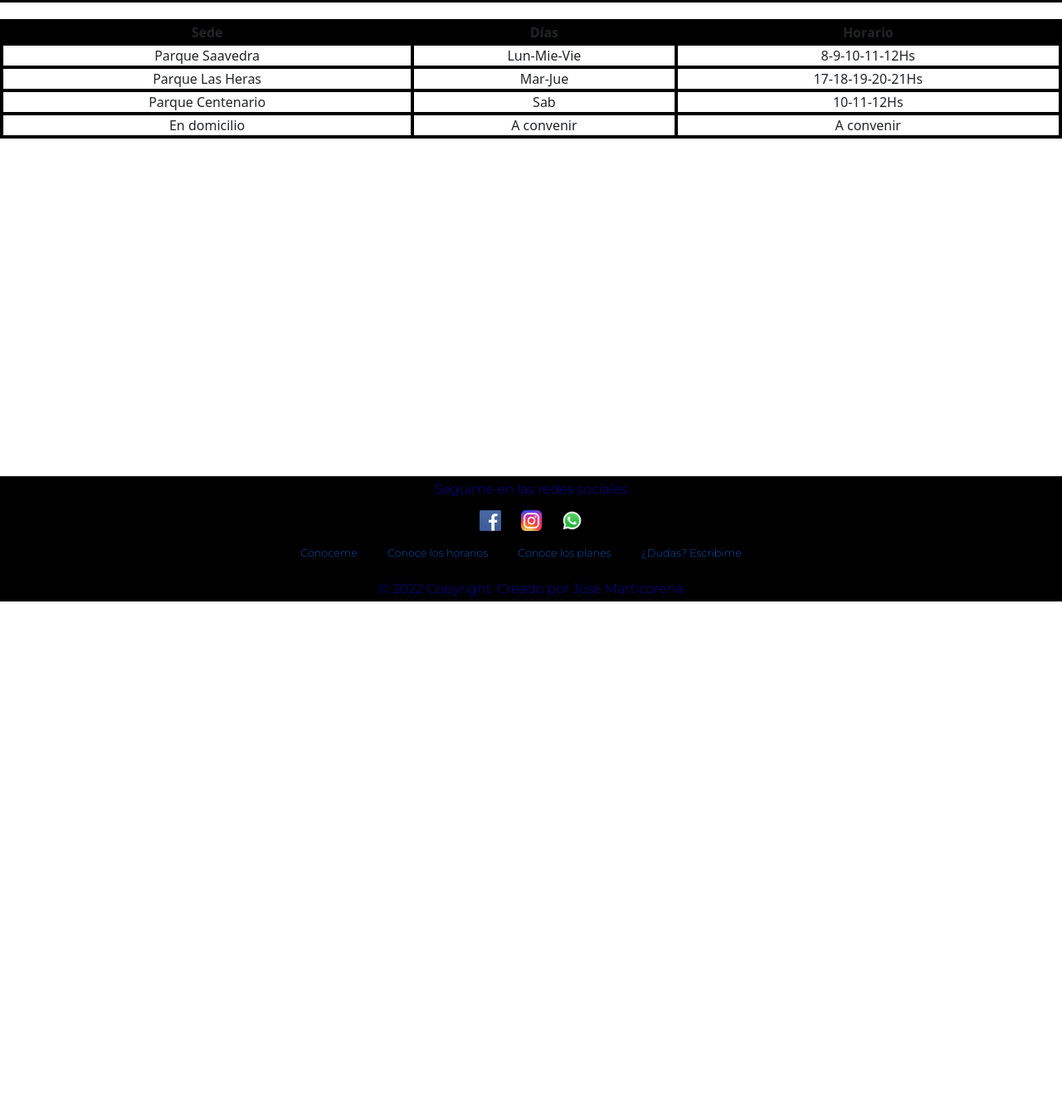
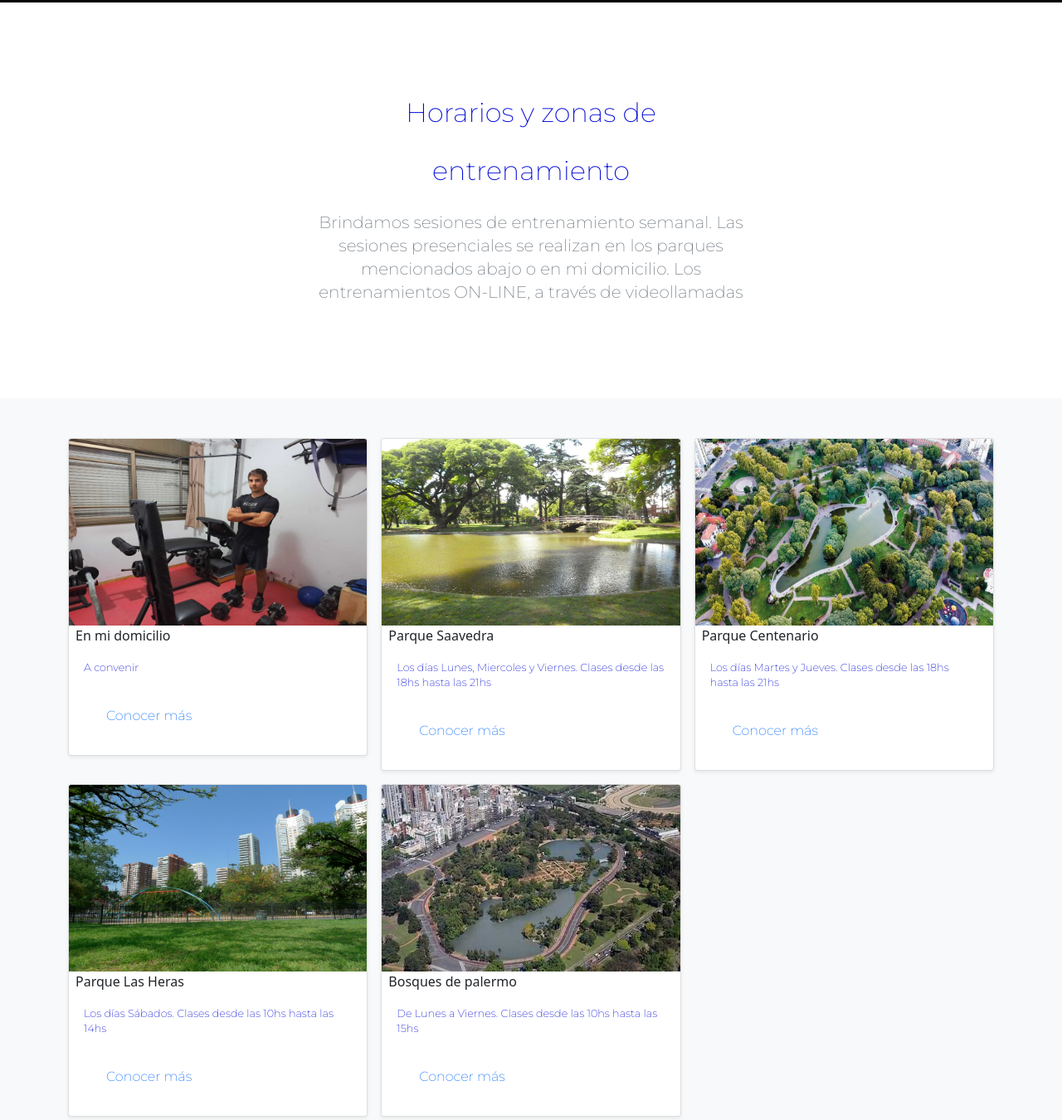
Before and after one commit to GordoHelado/LD.Trainer, a website: page pages/horarios.html in a window 1280 px wide. Shown: the part 51-1401 px from the top of the page at 83% size. Before the commit the page ends 800 px from the top, so only its background shows below. Drawn offline with nearby package versions, Linux system fonts and the light colour scheme.

Commit message:
final_final

```diff
--- a/pages/horarios.html
+++ b/pages/horarios.html
@@ -37,35 +37,112 @@
         </div>
     </nav>
     <main>
-        <section>
-            <table>
-                <thead>
-                    <th>Sede</th>
-                    <th>Días</th>
-                    <th>Horario</th>
-                </thead>
-                <tr>
-                    <td>Parque Saavedra</td>
-                    <td>Lun-Mie-Vie</td>
-                    <td>8-9-10-11-12Hs</td>
-                </tr>
-                <tr>
-                    <td>Parque Las Heras</td>
-                    <td>Mar-Jue</td>
-                    <td>17-18-19-20-21Hs</td>
-                </tr>
-                <tr>
-                    <td>Parque Centenario</td>
-                    <td>Sab</td>
-                    <td>10-11-12Hs</td>
-                </tr>
-                <tr>
-                    <td>En domicilio</td>
-                    <td>A convenir</td>
-                    <td>A convenir</td>
-                </tr>
-            </table>
-        </section>
+
+<section class="py-5 text-center container">
+    <div class="row py-lg-5">
+      <div class="col-lg-6 col-md-8 mx-auto">
+        <h1 class="fw-light">Horarios y zonas de entrenamiento</h1>
+        <p class="lead text-muted">Brindamos sesiones de entrenamiento semanal. Las sesiones presenciales se realizan en los parques mencionados abajo o en mi domicilio. Los entrenamientos ON-LINE, a través de videollamadas</p>
+
+        </div>
+    </div>
+  </section>
+
+  <div class="album py-5 bg-light">
+    <div class="container">
+
+      <div class="row row-cols-1 row-cols-sm-2 row-cols-md-3 g-3">
+      <div class="col">
+          <div class="card shadow-sm"><img src="../img/image_profe.jfif" class="bd-placeholder-img card-img-top" width="100%" height="225" alt="">
+            <text x="50%" y="50%" fill="#eceeef"class="px-2" >En mi domicilio</text>
+
+            <div class="card-body">
+              <p class="card-text">A convenir</p>
+              <div class="d-flex justify-content-between align-items-center">
+                <div class="btn-group">
+                  <button type="button" class="btn btn-sm mx-2 my-2"><a class="button-send" href="../pages/error_404.html">Conocer más</a></button>
+                  </div>
+
+              </div>
+            </div>
+          </div>
+        </div>
+
+        <div class="col">
+          <div class="card shadow-sm"><img src="../img/parque-saavedra.jpg" class="bd-placeholder-img card-img-top" width="100%" height="225" alt="">
+            <text x="50%" y="50%" fill="#eceeef"class="px-2" >Parque Saavedra</text>
+
+            <div class="card-body">
+              <p class="card-text">Los días Lunes, Miercoles y Viernes. Clases desde las 18hs hasta las 21hs</p>
+              <div class="d-flex justify-content-between align-items-center">
+                <div class="btn-group">
+                  <button type="button" class="btn btn-sm mx-2 my-2"><a class="button-send" href="../pages/error_404.html">Conocer más</a></button>
+                  </div>
+
+              </div>
+            </div>
+          </div>
+        </div>
+
+
+        <div class="col">
+          <div class="card shadow-sm"><img src="../img/parque-centenario.jpg" class="bd-placeholder-img card-img-top" width="100%" height="225" alt="">
+            <text x="50%" y="50%" fill="#eceeef"class="px-2" >Parque Centenario</text>
+
+            <div class="card-body">
+              <p class="card-text">Los días Martes y Jueves. Clases desde las 18hs hasta las 21hs</p>
+              <div class="d-flex justify-content-between align-items-center">
+                <div class="btn-group">
+                  <button type="button" class="btn btn-sm mx-2 my-2"><a class="button-send" href="../pages/error_404.html">Conocer más</a></button>
+                  </div>
+
+              </div>
+            </div>
+          </div>
+        </div>
+        <div class="col">
+          <div class="card shadow-sm"><img src="../img/parque-lasheras.jpg" class="bd-placeholder-img card-img-top" width="100%" height="225" alt="">
+            <text x="50%" y="50%" fill="#eceeef"class="px-2" >Parque Las Heras</text>
+
+            <div class="card-body">
+              <p class="card-text">Los días Sábados. Clases desde las 10hs hasta las 14hs</p>
+              <div class="d-flex justify-content-between align-items-center">
+                <div class="btn-group">
+                  <button type="button" class="btn btn-sm mx-2 my-2"><a class="button-send" href="../pages/error_404.html">Conocer más</a></button>
+
+                  </div>
+
+              </div>
+            </div>
+          </div>
+        </div>
+
+
+        <div class="col">
+          <div class="card shadow-sm"><img src="../img/bosques-depalermo.jpg" class="bd-placeholder-img card-img-top" width="100%" height="225" alt="">
+            <text x="50%" y="50%" fill="#eceeef"class="px-2" >Bosques de palermo</text>
+
+            <div class="card-body">
+              <p class="card-text">De Lunes a Viernes. Clases desde las 10hs hasta las 15hs</p>
+              <div class="d-flex justify-content-between align-items-center">
+                <div class="btn-group">
+                  <button type="button" class="btn btn-sm mx-2 my-2"><a class="button-send" href="../pages/error_404.html">Conocer más</a></button>
+                  </div>
+
+              </div>
+            </div>
+          </div>
+        </div>
+
+
+
+      </div>
+    </div>
+  </div>
+
+</main>
+
+
     </main>
     <footer class="mt-auto">
         <div class="container-fluid bg-black mx-auto w-100">
--- a/scss/_commons.scss
+++ b/scss/_commons.scss
@@ -1,7 +1,7 @@
 $paleta:(
 	'uno':rgb(1, 8, 214),
 	'dos':#2CB349,
-	'tres':black,);
+	'tres':rgb(52,50,50) );
 
 
 
@@ -70,3 +70,7 @@ $w-25: 25%;
 .video{
 	width: 100% !important;
 }
+
+.border_r{
+	border-radius: 16px
+}
--- a/scss/_navBar.scss
+++ b/scss/_navBar.scss
@@ -17,7 +17,7 @@ ul{
 			&:hover{
 				color: map-get($map: $paleta, $key:'dos');
 				cursor: pointer;
-				font-weight: 800;
+				font-weight: 900;
  				}
 
 		}
```
Also changed, not shown: index.html (+4 -4 lines), pages/planes.html (+3 -3 lines), pages/sobre_mi.html (+1 -1 lines), css/main.css, img/bosques-depalermo.jpg (added), img/parque-centenario.jpg (added), img/parque-lasheras.jpg (added), img/parque-saavedra.jpg (added).
